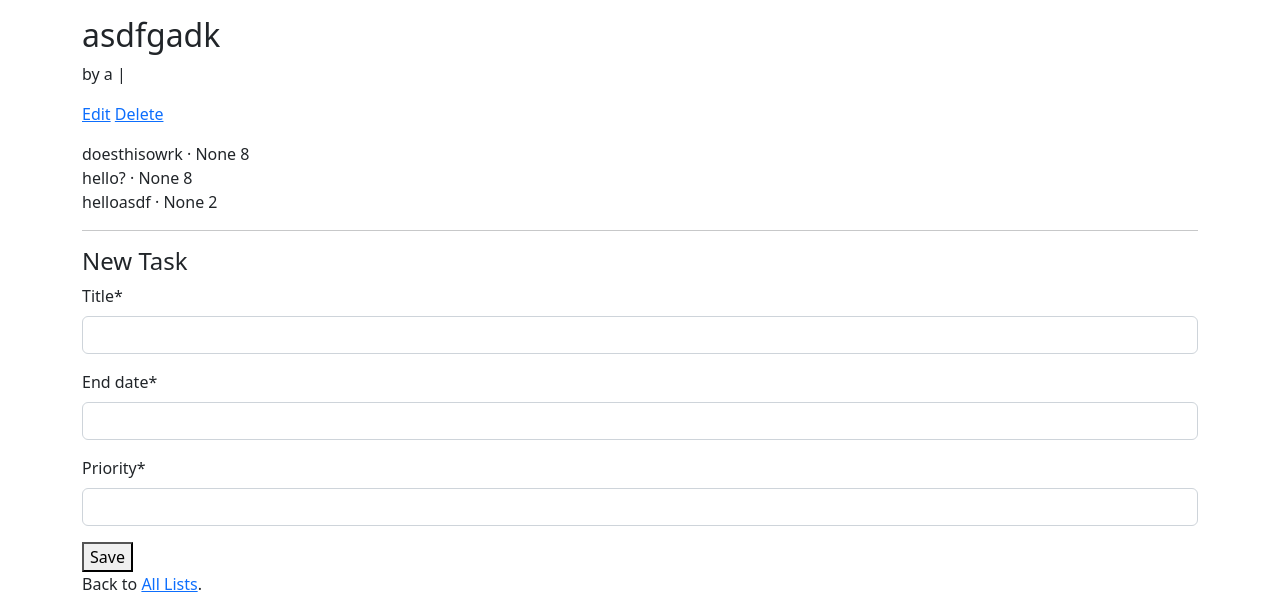
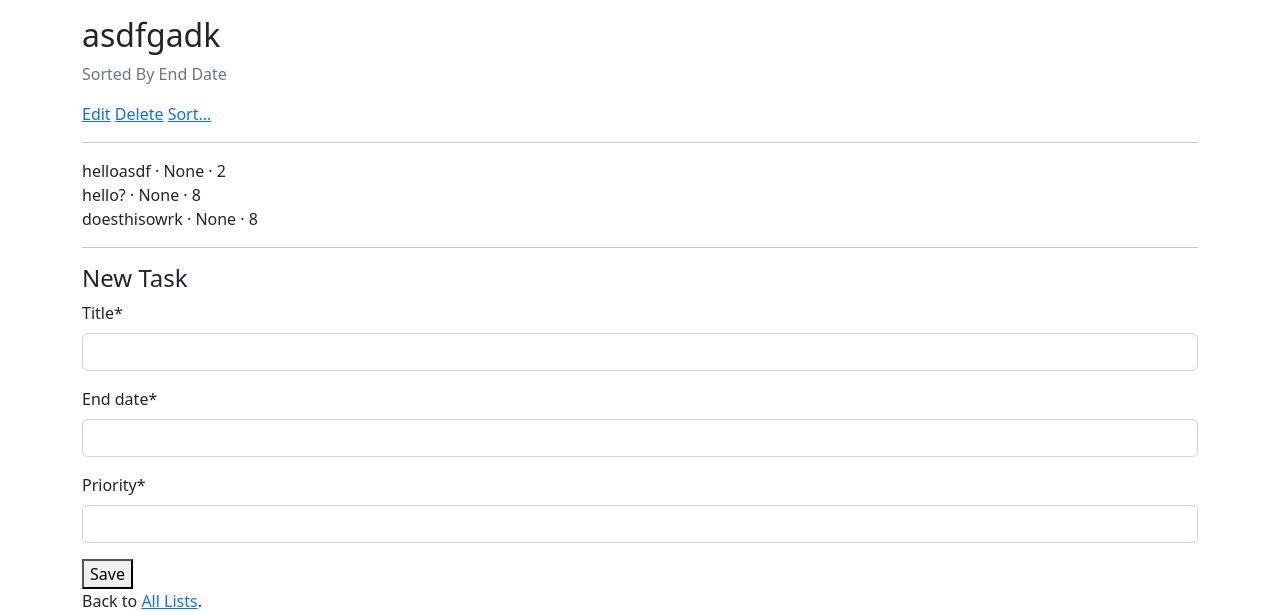
Before and after one commit to parkchamchi/SoftwareEngineering2023, a Django app: page /lists/1/ in a window 1280 px wide. Shown: the part 73-684 px from the top of the page. Run offline with Django 4.2, Linux system fonts and the light colour scheme; a user stored in the database is signed in; data comes from the database, SQL or seed files in the repository; both versions use the stored data as it was after the commit; some libraries are stand-ins or nearby versions.

Commit message:
implemeted sorting

```diff
--- a/src/lists/models.py
+++ b/src/lists/models.py
@@ -2,6 +2,8 @@
 from django.conf import settings
 from django.urls import reverse
 from django.utils.translation import gettext_lazy as _ # https://docs.djangoproject.com/en/4.2/ref/models/fields/#enumeration-types
+
+import warnings
 
 # Create your models here.
 
@@ -29,6 +31,15 @@
 	def get_absolute_url(self):
 		return reverse("list_detail", kwargs={"pk": self.pk})
 
+	def get_sorted_tasks(self):
+		if self.sort_criterion == SortCriterion.BY_PRIORITY:
+			return self.task_set.order_by("priority")
+		elif self.sort_criterion == SortCriterion.BY_END_DATE:
+			return self.task_set.order_by("end_date")
+		else:
+			warnings.warn("Invalid sort criterion encountered.", UserWarning)
+			return self.task_set.all()
+
 class Task(models.Model):
 	list = models.ForeignKey(List, on_delete=models.CASCADE)
 
--- a/src/lists/urls.py
+++ b/src/lists/urls.py
@@ -6,6 +6,8 @@
 	ListUpdateView,
 	ListDeleteView,
 	ListCreateView,
+
+	ListSortView,
 )
 
 urlpatterns = [
@@ -13,5 +15,8 @@
 	path("<int:pk>/edit/", ListUpdateView.as_view(), name="list_edit"),
 	path("<int:pk>/delete/", ListDeleteView.as_view(), name="list_delete"),
 	path("new/", ListCreateView.as_view(), name="list_new"),
+
+    path("<int:pk>/sort/", ListSortView.as_view(), name="list_sort"),
+
 	path("", ListListView.as_view(), name="list_list"),
 ]
--- a/src/lists/views.py
+++ b/src/lists/views.py
@@ -91,3 +91,14 @@
 		#Checks whether the author is valid
 		form.instance.author = self.request.user
 		return super().form_valid(form)
+
+class ListSortView(AllowGuestUserMixin, LoginRequiredMixin, UserPassesTestMixin, UpdateView):
+	model = List
+	fields = (
+		"sort_criterion",
+	)
+	template_name = "list_sort.html"
+
+	def test_func(self):
+		obj = self.get_object()
+		return obj.author == self.request.user
--- a/src/templates/list_detail.html
+++ b/src/templates/list_detail.html
@@ -4,20 +4,23 @@
 {% block content %}
 <div class="list-entry">
 	<h2>{{ object.title }}</h2>
-	<p>by {{ object.author }} | {{ object.date }}</p>
-	<p>{{ object.body }}</p>
+	<p><span class="text-muted">Sorted {{ object.get_sort_criterion_display }}</span></p>
 </div>
 <div>
-	<p><a href="{% url 'list_edit' list.pk %}">Edit</a>
+	<p>
+		<a href="{% url 'list_edit' list.pk %}">Edit</a>
 		<a href="{% url 'list_delete' list.pk %}">Delete</a>
+		<a href="{% url 'list_sort' list.pk %}">Sort...</a>
 	</p>
 
+	<hr>
+
 	<div>
-		{% for task in object.task_set.all %}
+		{% for task in object.get_sorted_tasks %}
 			<span class="font-weight-bold">
 				{{ task.title }} &middot;
 			</span>
-			{{ task.end_date }}
+			{{ task.end_date }} &middot;
 			{{ task.priority }}
 			<br>
 		{% endfor %}
```
Also changed, not shown: src/templates/list_list.html (+5 -4 lines), src/templates/list_sort.html (added, +10 -0 lines), src/db.sqlite3.
